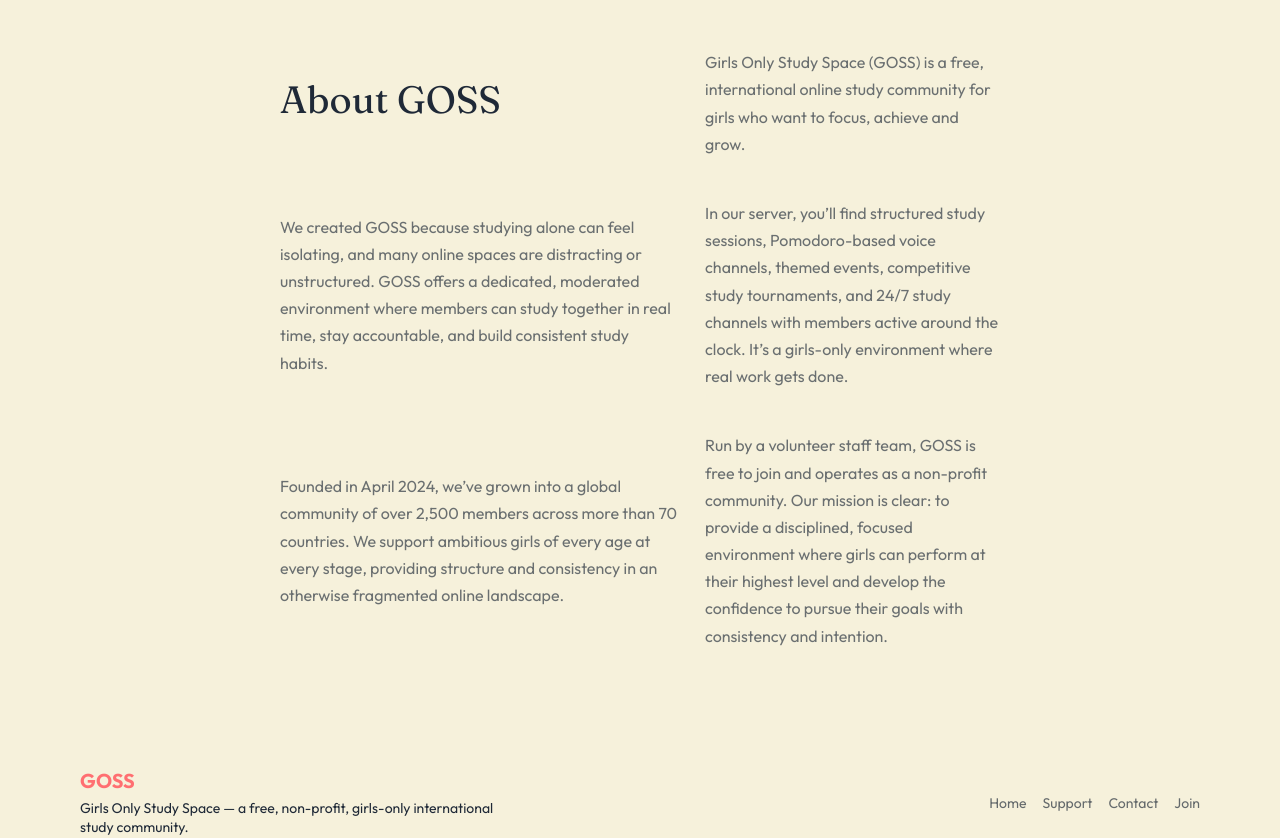
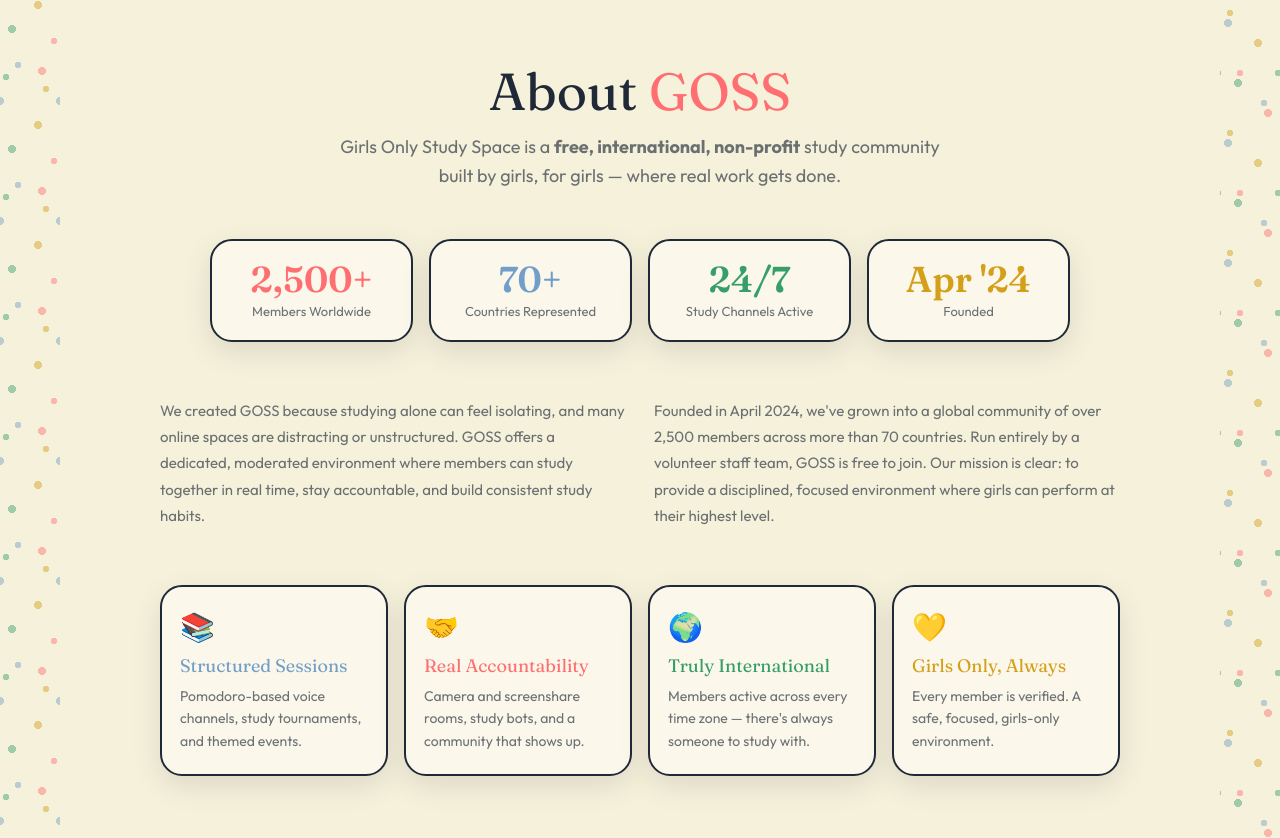
Before and after one commit to GirlsOnlyDiscord/girlsonlydiscord.github.io, a React (Vite) app in the folder goss-mvp/: page / in a window 1280 px wide. Shown: the part 1899-2737 px from the top of the page. Built offline with nearby package versions, Linux system fonts and the light colour scheme.

Commit message:
about us section corrected

```diff
--- a/goss-mvp/src/components/AboutUs.jsx
+++ b/goss-mvp/src/components/AboutUs.jsx
@@ -1,45 +1,72 @@
 import "../styles/sections/AboutUs.css";
+
+const STATS = [
+  { value: "2,500+", label: "Members Worldwide",       color: "var(--brand-coral)" },
+  { value: "70+",    label: "Countries Represented",   color: "var(--brand-blue)" },
+  { value: "24/7",   label: "Study Channels Active",   color: "var(--brand-green)" },
+  { value: "Apr '24", label: "Founded",                color: "var(--brand-gold)" },
+];
+
+const FEATURES = [
+  { emoji: "📚", title: "Structured Sessions", titleColor: "var(--brand-blue)",  text: "Pomodoro-based voice channels, study tournaments, and themed events." },
+  { emoji: "🤝", title: "Real Accountability", titleColor: "var(--brand-coral)", text: "Camera and screenshare rooms, study bots, and a community that shows up." },
+  { emoji: "🌍", title: "Truly International", titleColor: "var(--brand-green)", text: "Members active across every time zone — there's always someone to study with." },
+  { emoji: "💛", title: "Girls Only, Always",  titleColor: "var(--brand-gold)",  text: "Every member is verified. A safe, focused, girls-only environment." },
+];
 
 export default function AboutUs() {
   return (
-    <section id="about" className="aboutSection">
-      <div className="aboutInner">
-        <h2 className="sectionTitle">About GOSS</h2>
+    <>
+      <section id="about" className="aboutSection">
 
-        <p className="aboutPara para1">
-          Girls Only Study Space (GOSS) is a free, international online study
-          community for girls who want to focus, achieve and grow.
-        </p>
-
-        <p className="aboutPara para2">
-          We created GOSS because studying alone can feel isolating, and many
-          online spaces are distracting or unstructured. GOSS offers a
-          dedicated, moderated environment where members can study together in
-          real time, stay accountable, and build consistent study habits.
-        </p>
-
-        <p className="aboutPara para3">
-          In our server, you’ll find structured study sessions,
-          Pomodoro-based voice channels, themed events, competitive study
-          tournaments, and 24/7 study channels with members active around the
-          clock. It’s a girls-only environment where real work gets done.
-        </p>
-
-        <p className="aboutPara para4">
-          Founded in April 2024, we’ve grown into a global community of over
-          2,500 members across more than 70 countries. We support ambitious
-          girls of every age at every stage, providing structure and consistency
-          in an otherwise fragmented online landscape.
-        </p>
-
-        <p className="aboutPara para5">
-          Run by a volunteer staff team, GOSS is free to join and operates as a
-          non-profit community. Our mission is clear: to provide a disciplined,
-          focused environment where girls can perform at their highest level
-          and develop the confidence to pursue their goals with consistency and
-          intention.
+      {/* Header */}
+      <div className="aboutHeader">
+        <h2 className="aboutSectionTitle">About <span className="aboutAccent">GOSS</span></h2>
+        <p className="aboutLead">
+          Girls Only Study Space is a <strong>free, international, non-profit</strong> study
+          community built by girls, for girls — where real work gets done.
         </p>
       </div>
+
+      {/* Stats row */}
+      <div className="aboutStats">
+        {STATS.map((s) => (
+          <div className="aboutStat" key={s.label}>
+            <span className="aboutStatValue" style={{ color: s.color }}>{s.value}</span>
+            <span className="aboutStatLabel">{s.label}</span>
+          </div>
+        ))}
+      </div>
+
+      {/* Body copy — two columns */}
+      <div className="aboutBody">
+        <p className="aboutPara">
+          We created GOSS because studying alone can feel isolating, and many online
+          spaces are distracting or unstructured. GOSS offers a dedicated, moderated
+          environment where members can study together in real time, stay accountable,
+          and build consistent study habits.
+        </p>
+        <p className="aboutPara">
+          Founded in April 2024, we've grown into a global community of over 2,500
+          members across more than 70 countries. Run entirely by a volunteer staff
+          team, GOSS is free to join. Our mission is clear: to provide a disciplined,
+          focused environment where girls can perform at their highest level.
+        </p>
+      </div>
+
+      {/* Feature cards */}
+      <div className="aboutFeatures">
+        {FEATURES.map((f) => (
+          <div className="aboutFeatureCard" key={f.title}>
+            <span className="aboutFeatureEmoji">{f.emoji}</span>
+            <h3 className="aboutFeatureTitle" style={{ color: f.titleColor }}>{f.title}</h3>
+            <p className="aboutFeatureText">{f.text}</p>
+          </div>
+        ))}
+      </div>
+
     </section>
+    <div className="aboutBlueBar" />
+    </>
   );
 }
--- a/goss-mvp/src/styles/sections/aboutus.css
+++ b/goss-mvp/src/styles/sections/aboutus.css
@@ -1,35 +1,251 @@
 /* =========================
    AboutUs section
-   Placeholder styles — to be designed later
    ========================= */
 
 .aboutSection {
-  padding: 56px 18px 70px;
   background: var(--brand-cream);
+  padding: 72px 24px 80px;
+  position: relative;
+  overflow: hidden;
 }
 
-.aboutSection .aboutInner {
+/* Confetti dots — left side */
+.aboutSection::before {
+  content: "";
+  position: absolute;
+  left: 0;
+  top: 0;
+  width: 60px;
+  height: 100%;
+  background-image:
+    radial-gradient(circle, var(--brand-coral)  4px, transparent 4px),
+    radial-gradient(circle, var(--brand-blue)   4px, transparent 4px),
+    radial-gradient(circle, var(--brand-gold)   4px, transparent 4px),
+    radial-gradient(circle, var(--brand-green)  4px, transparent 4px),
+    radial-gradient(circle, var(--brand-coral)  3px, transparent 3px),
+    radial-gradient(circle, var(--brand-blue)   3px, transparent 3px),
+    radial-gradient(circle, var(--brand-gold)   3px, transparent 3px),
+    radial-gradient(circle, var(--brand-green)  3px, transparent 3px);
+  background-size:
+    60px 120px, 60px 120px, 60px 120px, 60px 120px,
+    60px 120px, 60px 120px, 60px 120px, 60px 120px;
+  background-position:
+    12px 18px,  30px 48px,  8px  72px,  42px 96px,
+    24px 108px, 48px 132px, 16px 156px, 36px 24px;
+  opacity: 0.45;
+  pointer-events: none;
+}
+
+/* Confetti dots — right side */
+.aboutSection::after {
+  content: "";
+  position: absolute;
+  right: 0;
+  top: 0;
+  width: 60px;
+  height: 100%;
+  background-image:
+    radial-gradient(circle, var(--brand-green)  4px, transparent 4px),
+    radial-gradient(circle, var(--brand-coral)  4px, transparent 4px),
+    radial-gradient(circle, var(--brand-blue)   4px, transparent 4px),
+    radial-gradient(circle, var(--brand-gold)   4px, transparent 4px),
+    radial-gradient(circle, var(--brand-green)  3px, transparent 3px),
+    radial-gradient(circle, var(--brand-coral)  3px, transparent 3px),
+    radial-gradient(circle, var(--brand-blue)   3px, transparent 3px),
+    radial-gradient(circle, var(--brand-gold)   3px, transparent 3px);
+  background-size:
+    60px 120px, 60px 120px, 60px 120px, 60px 120px,
+    60px 120px, 60px 120px, 60px 120px, 60px 120px;
+  background-position:
+    48px 30px,  18px 60px,  38px 90px,  8px  110px,
+    28px 140px, 50px 20px,  14px 170px, 40px 80px;
+  opacity: 0.45;
+  pointer-events: none;
+}
+
+/* =========================
+   Blue chunk below section
+   ========================= */
+
+.aboutBlueBar {
+  background: var(--brand-blue);
+  height: 80px;
+  width: 100%;
+}
+
+/* =========================
+   Header
+   ========================= */
+
+.aboutHeader {
   max-width: 720px;
+  margin: 0 auto 48px;
+  text-align: center;
+}
+
+.aboutSectionTitle {
+  font-family: "Fraunces", serif;
+  font-weight: 500;
+  font-size: clamp(36px, 5vw, 52px);
+  color: var(--ink);
+  margin: 0 0 16px;
+  line-height: 1.0;
+}
+
+.aboutAccent {
+  color: var(--brand-coral);
+}
+
+.aboutLead {
+  font-size: clamp(16px, 2vw, 18px);
+  line-height: 1.6;
+  color: var(--ink-muted);
+  max-width: 600px;
   margin: 0 auto;
 }
 
-.sectionTitle {
+/* =========================
+   Stats row
+   ========================= */
+
+.aboutStats {
+  display: grid;
+  grid-template-columns: repeat(4, 1fr);
+  gap: 16px;
+  max-width: 860px;
+  margin: 0 auto 56px;
+}
+
+.aboutStat {
+  display: flex;
+  flex-direction: column;
+  align-items: center;
+  gap: 6px;
+  background: var(--brand-cream-card);
+  border: 2px solid var(--ink);
+  border-radius: var(--radius-lg);
+  padding: 20px 12px;
+  box-shadow: var(--shadow);
+  text-align: center;
+}
+
+.aboutStatValue {
   font-family: "Fraunces", serif;
-  font-weight: 500;
-  font-size: 38px;
-  color: var(--ink);
-  margin: 0 0 24px;
+  font-size: clamp(26px, 4vw, 36px);
+  font-weight: 600;
+  line-height: 1;
+}
+
+.aboutStatLabel {
+  font-size: 13px;
+  color: var(--ink-muted);
+  line-height: 1.3;
+}
+
+/* =========================
+   Body copy
+   ========================= */
+
+.aboutBody {
+  display: grid;
+  grid-template-columns: 1fr 1fr;
+  gap: 28px;
+  max-width: 960px;
+  margin: 0 auto 56px;
 }
 
 .aboutPara {
-  font-size: 16px;
-  line-height: 1.7;
+  font-size: 15px;
+  line-height: 1.75;
   color: var(--ink-muted);
-  margin: 0 0 16px;
+  margin: 0;
+}
+
+/* =========================
+   Feature cards
+   ========================= */
+
+.aboutFeatures {
+  display: grid;
+  grid-template-columns: repeat(4, 1fr);
+  gap: 16px;
+  max-width: 960px;
+  margin: 0 auto;
+}
+
+.aboutFeatureCard {
+  background: var(--brand-cream-card);
+  border: 2px solid var(--ink);
+  border-radius: var(--radius-lg);
+  padding: 22px 18px;
+  box-shadow: var(--shadow);
+  transition: transform 0.18s ease, box-shadow 0.18s ease;
+}
+
+.aboutFeatureCard:hover {
+  transform: translateY(-2px);
+  box-shadow: var(--shadow-hover);
+}
+
+.aboutFeatureEmoji {
+  font-size: 28px;
+  display: block;
+  margin-bottom: 10px;
+}
+
+.aboutFeatureTitle {
+  font-family: "Fraunces", serif;
+  font-weight: 500;
+  font-size: 18px;
+  margin: 0 0 8px;
+}
+
+.aboutFeatureText {
+  font-size: 14px;
+  line-height: 1.6;
+  color: var(--ink-muted);
+  margin: 0;
+}
+
+/* =========================
+   Responsive
+   ========================= */
+
+@media (max-width: 980px) {
+  .aboutStats {
+    grid-template-columns: repeat(2, 1fr);
+  }
+
+  .aboutFeatures {
+    grid-template-columns: repeat(2, 1fr);
+  }
 }
 
 @media (max-width: 720px) {
-  .sectionTitle {
-    font-size: 28px;
+  .aboutSection {
+    padding: 48px 18px 56px;
+  }
+
+  .aboutBody {
+    grid-template-columns: 1fr;
+    gap: 16px;
+  }
+
+  .aboutHeader {
+    margin-bottom: 32px;
+  }
+
+  .aboutStats {
+    margin-bottom: 36px;
   }
 }
+
+@media (max-width: 480px) {
+  .aboutStats {
+    grid-template-columns: repeat(2, 1fr);
+  }
+
+  .aboutFeatures {
+    grid-template-columns: 1fr;
+  }
+}
```
